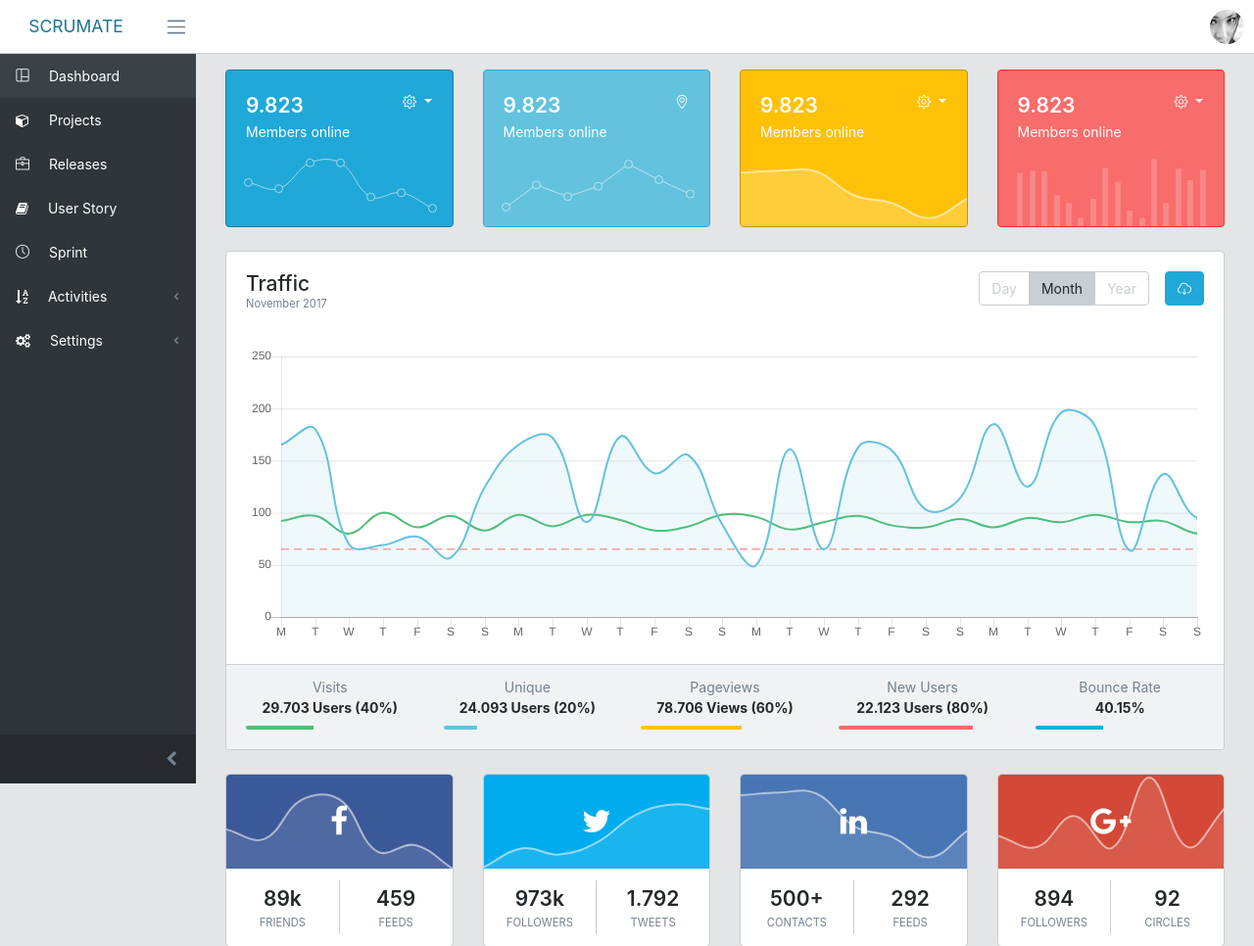
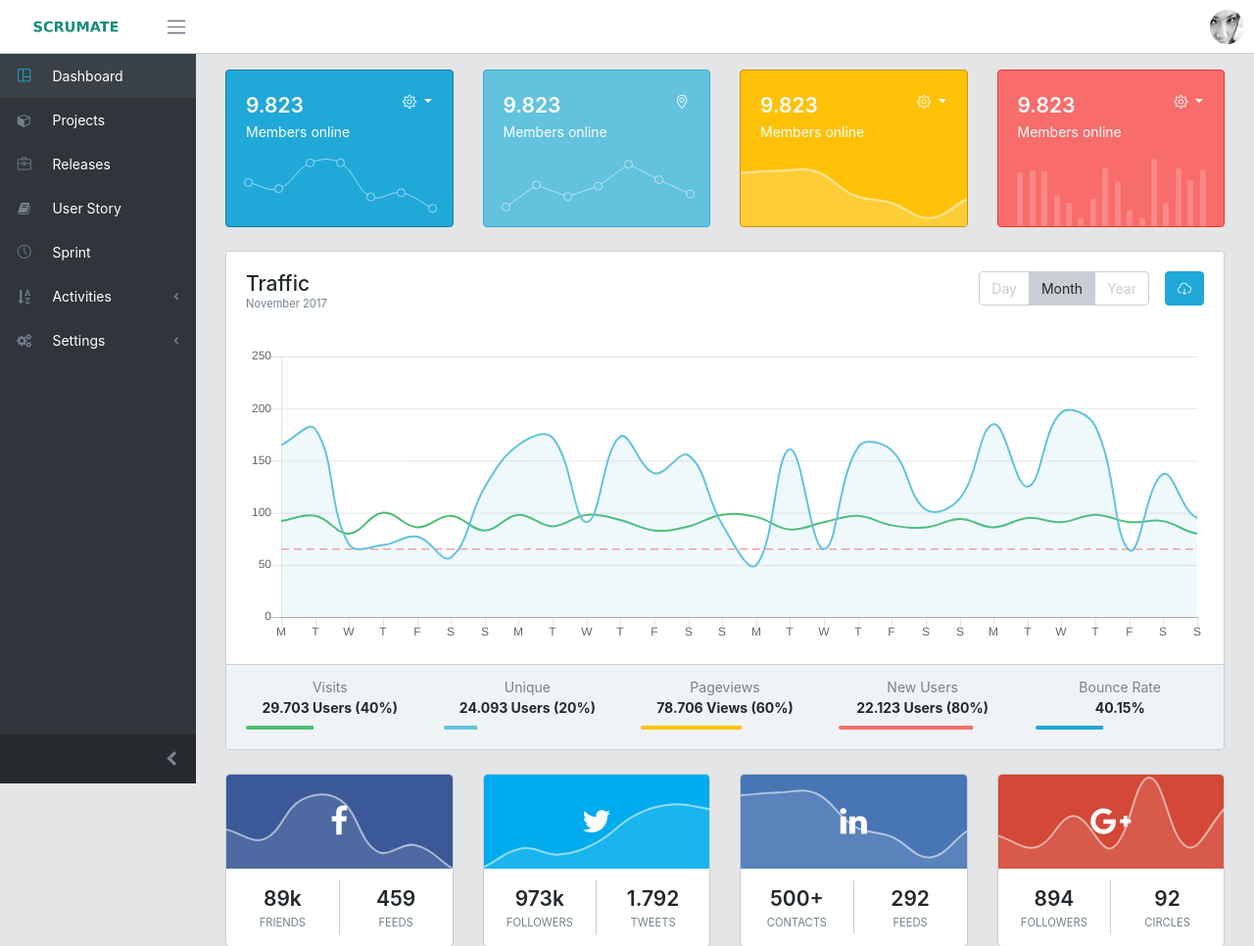
Before and after one commit to nahidsaikat/scrumate, a Django app: page / in a window 1280 px wide. Shown: the top 966 px of the page at 98% size. Run offline with Django 3.2, Linux system fonts and the light colour scheme; the visitor is signed in with stand-in values (Sample User, id 1); some libraries are stand-ins or nearby versions; some web fonts are replaced.

Commit message:
<99> Logo for scrumate.

```diff
--- a/core/templates/index.html
+++ b/core/templates/index.html
@@ -45,9 +45,8 @@
         <span class="navbar-toggler-icon"></span>
     </button>
     <a class="navbar-brand" href="/">
-        <!--<img class="navbar-brand-full" src="/img/brand/logo.svg" width="89" height="25" alt="CoreUI Logo">-->
-        <!--<img class="navbar-brand-minimized" src="/img/brand/sygnet.svg" width="30" height="30" alt="CoreUI Logo">-->
-        SCRUMATE
+        <img class="navbar-brand-full" src="/img/brand/logo.png" width="89" height="25" alt="CoreUI Logo">
+        <img class="navbar-brand-minimized" src="/img/brand/sygnet.png" width="30" height="30" alt="CoreUI Logo">
     </a>
     <button class="navbar-toggler sidebar-toggler d-md-down-none" type="button" data-toggle="sidebar-lg-show">
         <span class="navbar-toggler-icon"></span>
@@ -77,68 +76,68 @@
                 {% if user.is_authenticated %}
                 <li class="nav-item">
                     <a class="nav-link" href="/">
-                        <i class="icons cui-dashboard mr-3"></i> Dashboard</a>
+                        <i class="nav-icon icons cui-dashboard mr-3"></i> Dashboard</a>
                 </li>
                 <li class="nav-item">
                     <a class="nav-link" href="{% url 'project_list' %}">
-                        <i class="fa fa-cube mr-3"></i> Projects</a>
+                        <i class="nav-icon fa fa-cube mr-3"></i> Projects</a>
                 </li>
                 <li class="nav-item">
                     <a class="nav-link" href="{% url 'release_list' %}">
-                        <i class="icon-briefcase icons mr-3"></i> Releases</a>
+                        <i class="nav-icon icon-briefcase icons mr-3"></i> Releases</a>
                 </li>
                 <li class="nav-item">
                     <a class="nav-link" href="{% url 'user_story_list' %}">
-                        <i class="fa fa-book mr-3"></i>
+                        <i class="nav-icon fa fa-book mr-3"></i>
                         User Story</a>
                 </li>
                 <li class="nav-item">
                     <a class="nav-link" href="{% url 'sprint_list' %}">
-                        <i class="icon-clock icons mr-3"></i> Sprint</a>
+                        <i class="nav-icon icon-clock icons mr-3"></i> Sprint</a>
                 </li>
 
                 <li class="nav-item nav-dropdown">
                     <a class="nav-link nav-dropdown-toggle" href="#">
-                        <i class="fa fa-sort-alpha-asc mr-3"></i> Activities</a>
+                        <i class="nav-icon fa fa-sort-alpha-asc mr-3"></i> Activities</a>
                     <ul class="nav-dropdown-items">
                         <li class="nav-item">
                             <a class="nav-link" href="{% url 'task_list' %}">
-                                <i class="fa fa-tasks mr-3"></i> Tasks</a>
+                                <i class="nav-icon fa fa-tasks mr-3"></i> Tasks</a>
                         </li>
                         <li class="nav-item">
                             <a class="nav-link" href="{% url 'deliverable_list' %}">
-                                <i class="fa fa-truck mr-3"></i> Deliverable</a>
+                                <i class="nav-icon fa fa-truck mr-3"></i> Deliverable</a>
                         </li>
                         <li class="nav-item">
                             <a class="nav-link" href="{% url 'issue_list' %}">
-                                <i class="fa fa-bug mr-3"></i> Issues</a>
+                                <i class="nav-icon fa fa-bug mr-3"></i> Issues</a>
                         </li>
                         <li class="nav-item">
                             <a class="nav-link" href="{% url 'daily_scrum_list' %}">
-                                <i class="icons icon-equalizer mr-3"></i> Daily Scrum</a>
+                                <i class="nav-icon icons icon-equalizer mr-3"></i> Daily Scrum</a>
                         </li>
                     </ul>
                 </li>
 
                 <li class="nav-item nav-dropdown">
                     <a class="nav-link nav-dropdown-toggle" href="#">
-                        <i class="fa fa-cogs mr-3"></i> Settings</a>
+                        <i class="nav-icon fa fa-cogs mr-3"></i> Settings</a>
                     <ul class="nav-dropdown-items">
                         <li class="nav-item">
                             <a class="nav-link" href="{% url 'department_list' %}">
-                                <i class="fa fa-empire mr-3"></i> Department</a>
+                                <i class="nav-icon fa fa-empire mr-3"></i> Department</a>
                         </li>
                         <li class="nav-item">
                             <a class="nav-link" href="{% url 'designation_list' %}">
-                                <i class="fa fa-connectdevelop mr-3"></i> Designation</a>
+                                <i class="nav-icon fa fa-connectdevelop mr-3"></i> Designation</a>
                         </li>
                         <li class="nav-item">
                             <a class="nav-link" href="{% url 'employee_list' %}">
-                                <i class="icons icon-people mr-3"></i> Employee</a>
+                                <i class="nav-icon icons icon-people mr-3"></i> Employee</a>
                         </li>
                         <li class="nav-item">
                             <a class="nav-link" href="{% url 'client_list' %}">
-                                <i class="icons cui-people mr-3"></i> Client</a>
+                                <i class="nav-icon icons cui-people mr-3"></i> Client</a>
                         </li>
                     </ul>
                 </li>
```
Also changed, not shown: core/static/img/brand/logo.png (added), core/static/img/brand/logo.svg (deleted), core/static/img/brand/sygnet.png (added), core/static/img/brand/sygnet.svg (deleted).
